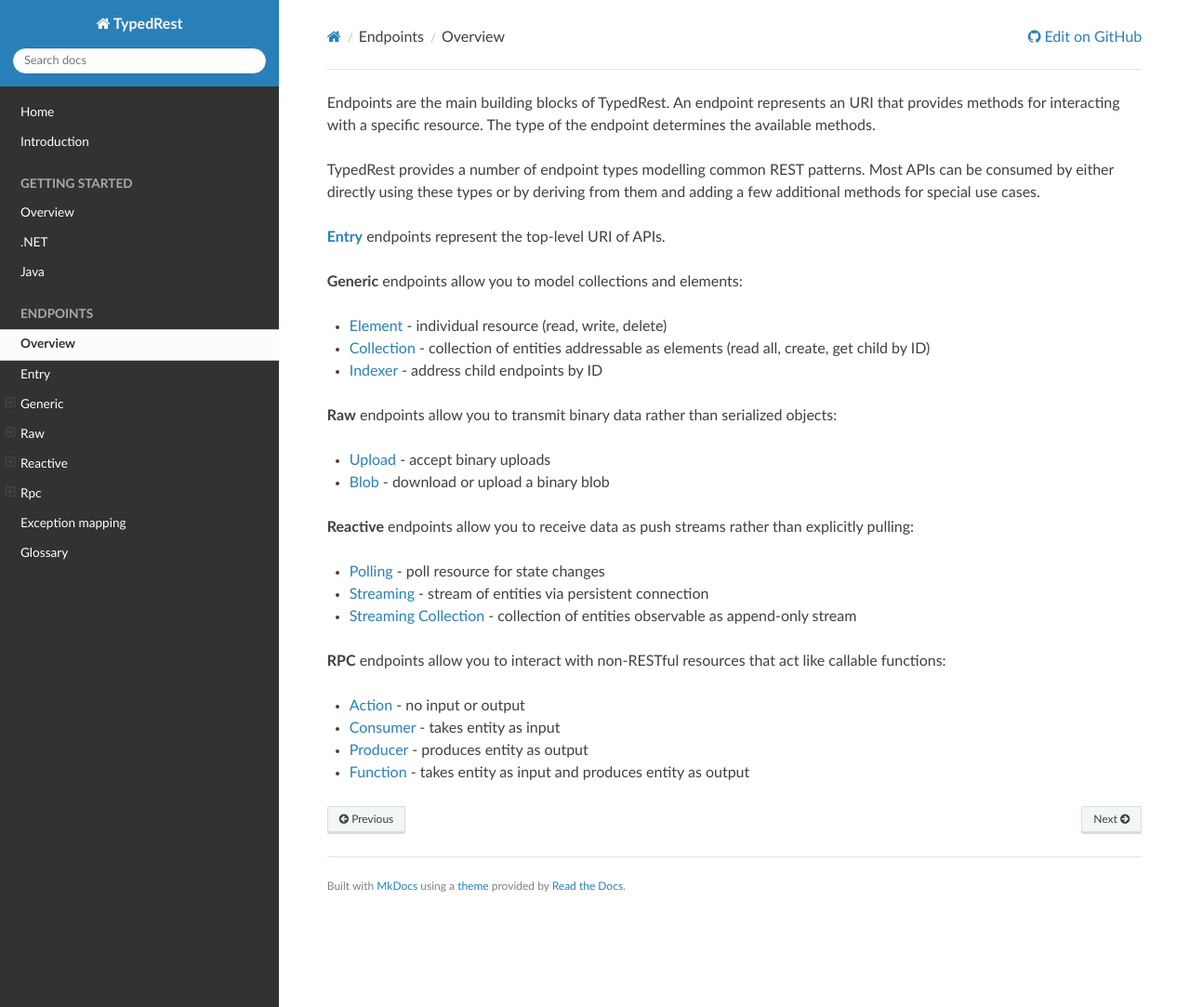
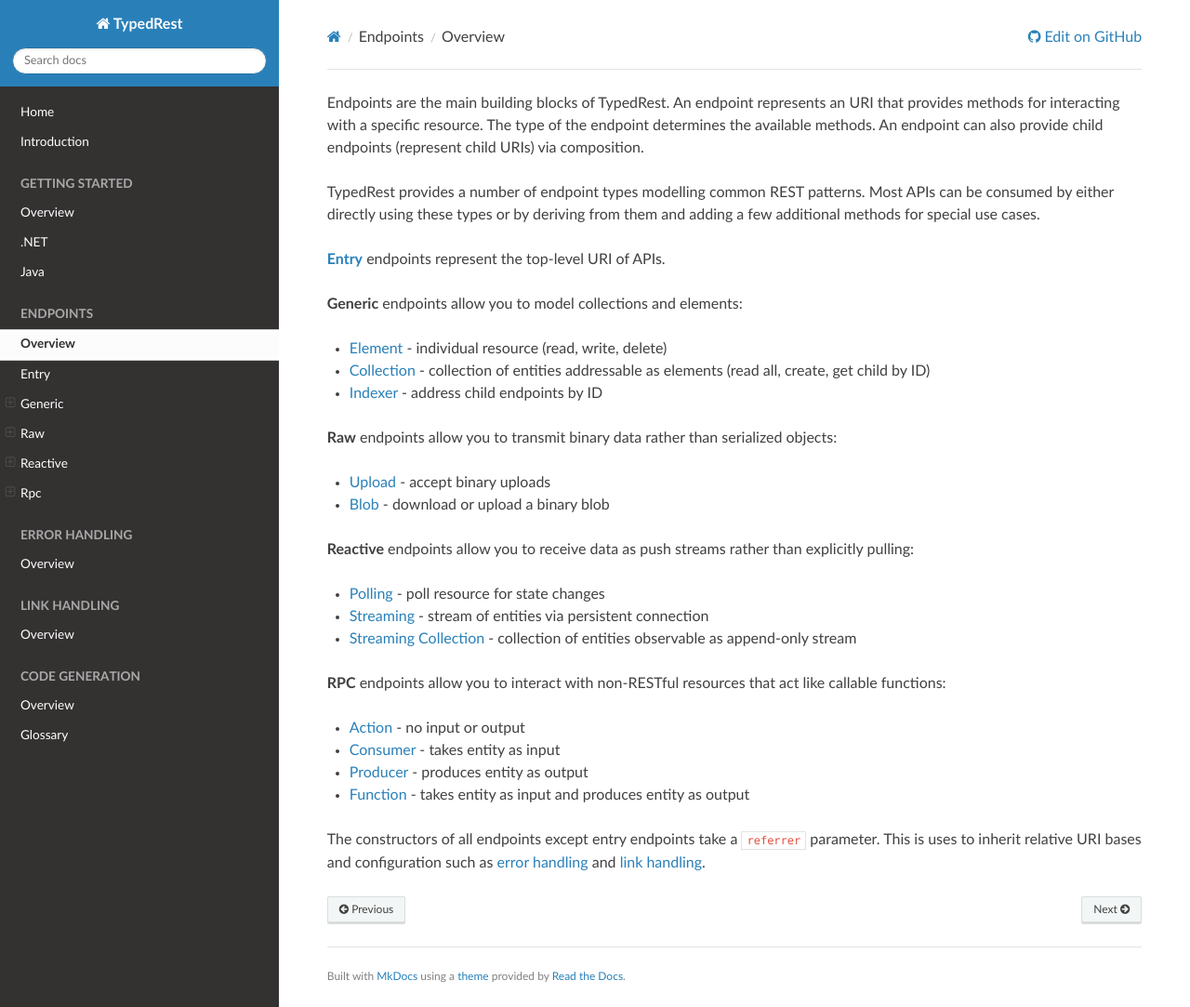
Before and after one commit to TypedRest/docs, an MkDocs documentation site: the page built from docs/endpoints/index.md, in a window 1280 px wide and 1083 px high. Shown: the whole window at 93% size. Built offline with MkDocs 1.6.1, drawn with Linux system fonts in a browser that asks for light colours; nearby versions of some CDN libraries.

Commit message:
Created "Error handling" and "link handling" sections

```diff
--- a/docs/endpoints/index.md
+++ b/docs/endpoints/index.md
@@ -1,6 +1,6 @@
 title: Overview
 
-Endpoints are the main building blocks of TypedRest. An endpoint represents an URI that provides methods for interacting with a specific resource. The type of the endpoint determines the available methods.
+Endpoints are the main building blocks of TypedRest. An endpoint represents an URI that provides methods for interacting with a specific resource. The type of the endpoint determines the available methods. An endpoint can also provide child endpoints (represent child URIs) via composition.
 
 TypedRest provides a number of endpoint types modelling common REST patterns. Most APIs can be consumed by either directly using these types or by deriving from them and adding a few additional methods for special use cases.
 
@@ -29,3 +29,5 @@ TypedRest provides a number of endpoint types modelling common REST patterns. Mo
 - [Consumer](rpc/consumer.md) - takes entity as input
 - [Producer](rpc/producer.md) - produces entity as output
 - [Function](rpc/function.md) - takes entity as input and produces entity as output
+
+The constructors of all endpoints except entry endpoints take a `referrer` parameter. This is uses to inherit relative URI bases and configuration such as [error handling](../error-handling/index.md) and [link handling](../link-handling/index.md).
--- a/docs/exception-mapping.md
+++ b/docs/error-handling/index.md
@@ -1,3 +1,5 @@
+title: Overview
+
 TypedRest maps non-success HTTP Status (4xx and 5xx) to exceptions. The following mappings are applied by default:
 
 | HTTP Status Code                 | .NET Exception Type                                                                                                           |
```
Also changed, not shown: docs/code-generation/index.md (added, +3 -0 lines), docs/endpoints/entry.md (+2 -0 lines), docs/link-handling/index.md (added, +8 -0 lines), docs/.pages.
